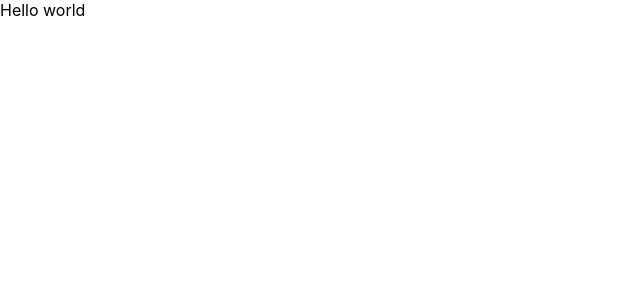
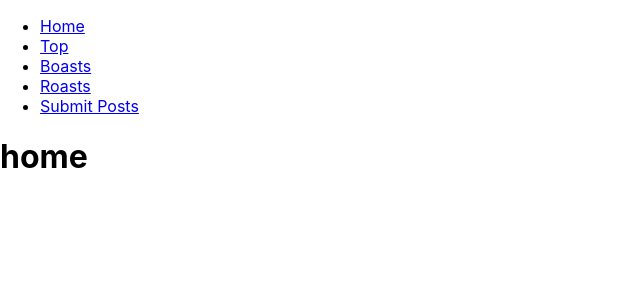
Before and after one commit to drewradcliff/ghostpost_frontend, a React (Create React App) app: page / in a window 1280 px wide. Shown: the top 300 px of the page, without its empty margins (0-640 px from the left). Built offline with nearby package versions, Linux system fonts and the light colour scheme.

Commit message:
Add basic react router

```diff
--- a/package.json
+++ b/package.json
@@ -8,6 +8,7 @@
     "@testing-library/user-event": "^7.1.2",
     "react": "^16.13.1",
     "react-dom": "^16.13.1",
+    "react-router-dom": "^5.2.0",
     "react-scripts": "3.4.3"
   },
   "scripts": {
--- a/src/App.js
+++ b/src/App.js
@@ -1,9 +1,48 @@
-import React from 'react';
+import React from "react";
+import { BrowserRouter as Router, Switch, Route, Link } from "react-router-dom";
+import Home from "./components/Home";
 
-function App() {
+export default function App() {
   return (
-    <div>Hello world</div>
+    <Router>
+      <div>
+        <nav>
+          <ul>
+            <li>
+              <Link to="/">Home</Link>
+            </li>
+            <li>
+              <Link to="/top">Top</Link>
+            </li>
+            <li>
+              <Link to="/boasts">Boasts</Link>
+            </li>
+            <li>
+              <Link to="/roasts">Roasts</Link>
+            </li>
+            <li>
+              <Link to="/post">Submit Posts</Link>
+            </li>
+          </ul>
+        </nav>
+        <Switch>
+          <Route path="/top">
+            <h1>Top</h1>
+          </Route>
+          <Route path="/boasts">
+            <h1>Boasts</h1>
+          </Route>
+          <Route path="/roasts">
+            <h1>Roasts</h1>
+          </Route>
+          <Route path="/post">
+            <h1>Submit Post</h1>
+          </Route>
+          <Route path="/">
+            <Home />
+          </Route>
+        </Switch>
+      </div>
+    </Router>
   );
 }
-
-export default App;
--- /dev/null
+++ b/src/components/Home.js
@@ -0,0 +1,7 @@
+import React from "react"
+
+export default function Home() {
+  return (
+    <h1>home</h1>
+  )
+}
```
Also changed, not shown: 1 other file (tests, documents, lock files or other folders).
